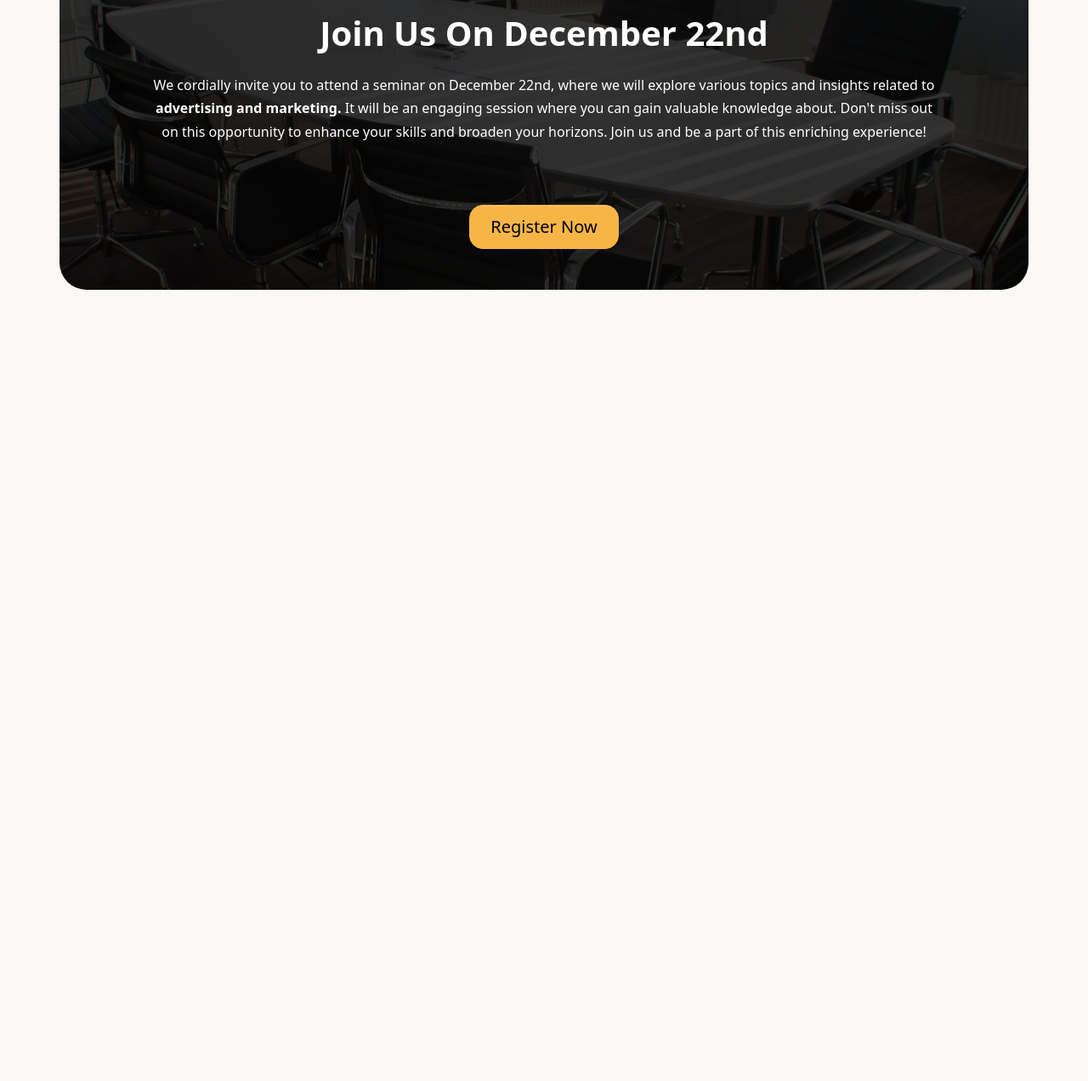
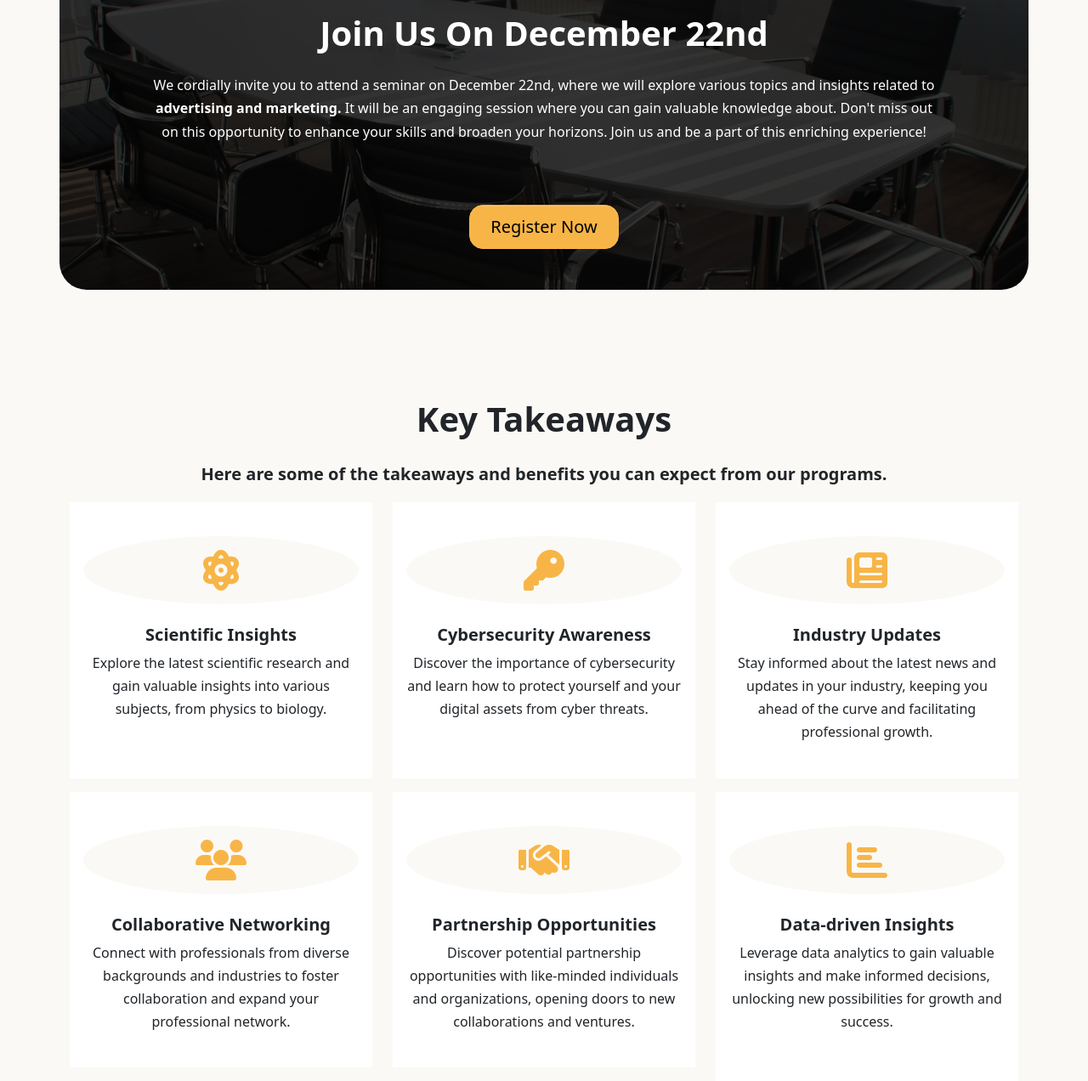
Before and after one commit to alirezangh123123/reservation-project, a website: page index.html in a window 1280 px wide. Shown: the part 4440-5712 px from the top of the page at 85% size. Before the commit the page ends 4781 px from the top, so only its background shows below. Drawn offline with Linux system fonts and the light colour scheme.

Commit message:
finish takeaway-section

```diff
--- a/assest/scss/bootsrap.scss
+++ b/assest/scss/bootsrap.scss
@@ -36,4 +36,6 @@ $enable-negative-margins: true;
 // enable shadow classes
 $enable-shadows: true;
 // change btn-close-color
+// equal card height
+$card-height: 100%;
 @import "../../node_modules/bootstrap/scss/bootstrap.scss";
--- a/index.html
+++ b/index.html
@@ -515,19 +515,117 @@
     </section>
     <!-- add invitation section -->
     <section class="bg-light invitation mt-7">
-      <div class="container rounded-5  py-5 ">
+      <div class="container rounded-5 py-5">
         <div class="row text-center">
           <div class="col-10 btn-submit-wrapper offset-1">
             <h1 class="fw-bold text-white">Join Us On December 22nd</h1>
             <p class="text-white py-2">
               We cordially invite you to attend a seminar on December 22nd,
               where we will explore various topics and insights related to
-              <span class="fw-bold">advertising and marketing.</span> It will be an engaging session where
-              you can gain valuable knowledge about. Don't miss out on this
-              opportunity to enhance your skills and broaden your horizons. Join
-              us and be a part of this enriching experience!
+              <span class="fw-bold">advertising and marketing.</span> It will be
+              an engaging session where you can gain valuable knowledge about.
+              Don't miss out on this opportunity to enhance your skills and
+              broaden your horizons. Join us and be a part of this enriching
+              experience!
             </p>
-            <button class="btn-register rounded-4 btn btn-primary btn-lg py-2 px-4 mt-5" type="submit">Register Now</button>
+            <button
+              class="btn-register rounded-4 btn btn-primary btn-lg py-2 px-4 mt-5"
+              type="submit"
+            >
+              Register Now
+            </button>
+          </div>
+        </div>
+      </div>
+    </section>
+    <!-- add takeaway section -->
+    <section class="bg-light mt-5 mt-md-7">
+      <div class="container">
+        <div class="row text-center">
+          <div class="col-12 txt-container">
+            <h2 class="display-6 fw-bold">Key Takeaways</h2>
+            <p class="lead fw-bold mt-4">
+              Here are some of the takeaways and benefits you can expect from
+              our programs.
+            </p>
+          </div>
+          <div class="col-md-4 mb-3">
+            <div class="takeaway-wrapper bg-white card border-0 rounded-0 mb-4 p-3">
+              <i
+                class="fas fa-atom fa-3x text-primary bg-light rounded-circle p-3 my-4"
+              ></i>
+              <h5 class="card-title">Scientific Insights</h5>
+              <p class="card-text">
+                Explore the latest scientific research and gain valuable
+                insights into various subjects, from physics to biology.
+              </p>
+            </div>
+          </div>
+          <div class="col-md-4 mb-3">
+            <div class="takeaway-wrapper bg-white card border-0 rounded-0 mb-4 p-3">
+              <i
+                class="fas fa-key fa-3x text-primary bg-light rounded-circle p-3 my-4"
+              ></i>
+              <h5 class="card-title">Cybersecurity Awareness</h5>
+              <p class="card-text">
+                Discover the importance of cybersecurity and learn how to
+                protect yourself and your digital assets from cyber threats.
+              </p>
+            </div>
+          </div>
+
+          <div class="col-md-4 mb-3">
+            <div class="takeaway-wrapper bg-white card border-0 rounded-0 mb-4 p-3">
+              <i
+                class="fas fa-newspaper fa-3x text-primary bg-light rounded-circle p-3 my-4"
+              ></i>
+              <h5 class="card-title">Industry Updates</h5>
+              <p class="card-text">
+                Stay informed about the latest news and updates in your
+                industry, keeping you ahead of the curve and facilitating
+                professional growth.
+              </p>
+            </div>
+          </div>
+          <div class="col-md-4 mb-3">
+            <div class="takeaway-wrapper bg-white card border-0 rounded-0 mb-4 p-3">
+              <i
+                class="fas fa-users fa-3x text-primary bg-light rounded-circle p-3 my-4"
+              ></i>
+              <h5 class="card-title">Collaborative Networking</h5>
+              <p class="card-text">
+                Connect with professionals from diverse backgrounds and
+                industries to foster collaboration and expand your professional
+                network.
+              </p>
+            </div>
+          </div>
+          <div class="col-md-4 mb-3">
+            <div class="takeaway-wrapper bg-white card border-0 rounded-0 mb-4 p-3">
+              <i
+                class="fas fa-handshake fa-3x text-primary bg-light rounded-circle p-3 my-4"
+              ></i>
+              <h5 class="card-title">Partnership Opportunities</h5>
+              <p class="card-text ">
+                Discover potential partnership opportunities with like-minded
+                individuals and organizations, opening doors to new
+                collaborations and ventures.
+              </p>
+            </div>
+          </div>
+
+          <div class="col-md-4">
+            <div class="takeaway-wrapper bg-white card border-0 rounded-0 mb-4 p-3">
+              <i
+                class="fas fa-chart-bar fa-3x text-primary bg-light rounded-circle p-3 my-4"
+              ></i>
+              <h5 class="card-title">Data-driven Insights</h5>
+              <p class="card-text">
+                Leverage data analytics to gain valuable insights and make
+                informed decisions, unlocking new possibilities for growth and
+                success.
+              </p>
+            </div>
           </div>
         </div>
       </div>
```
Also changed, not shown: assest/css/bootsrap.css, assest/css/style.css.
